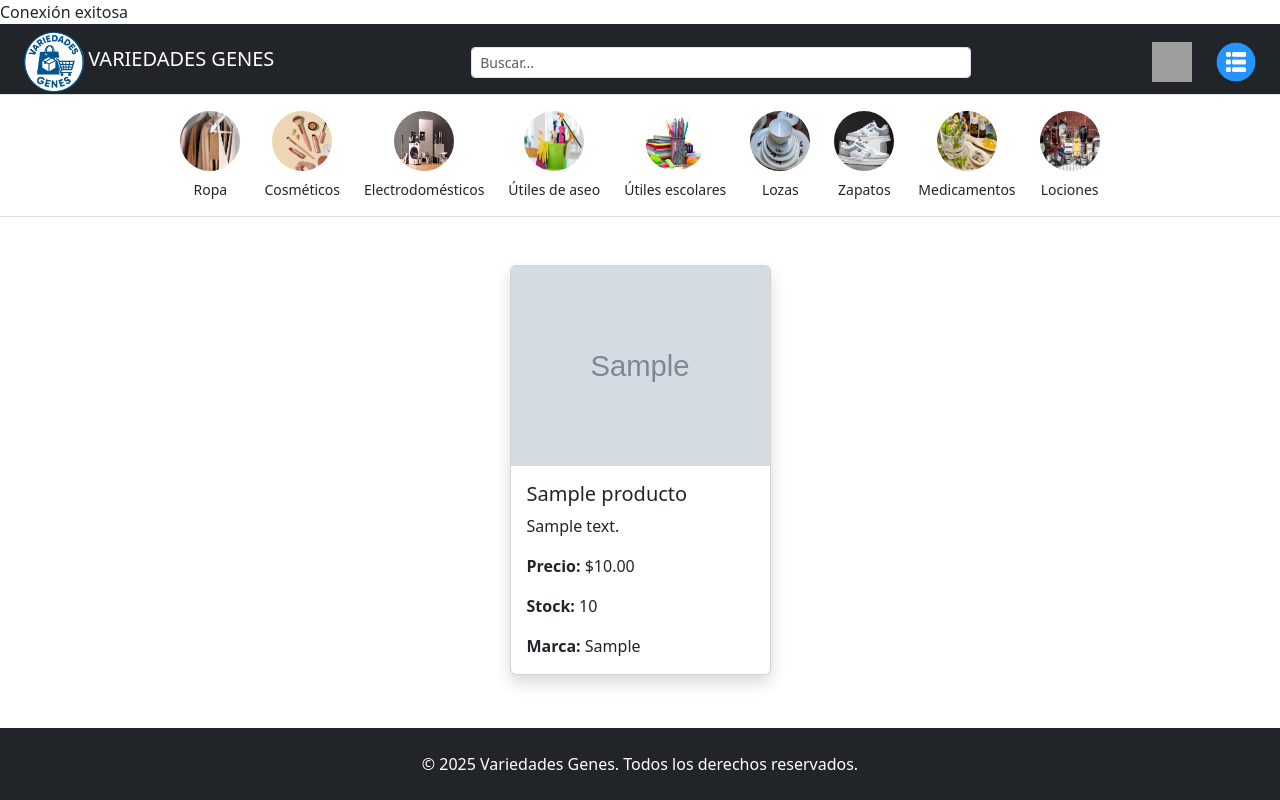
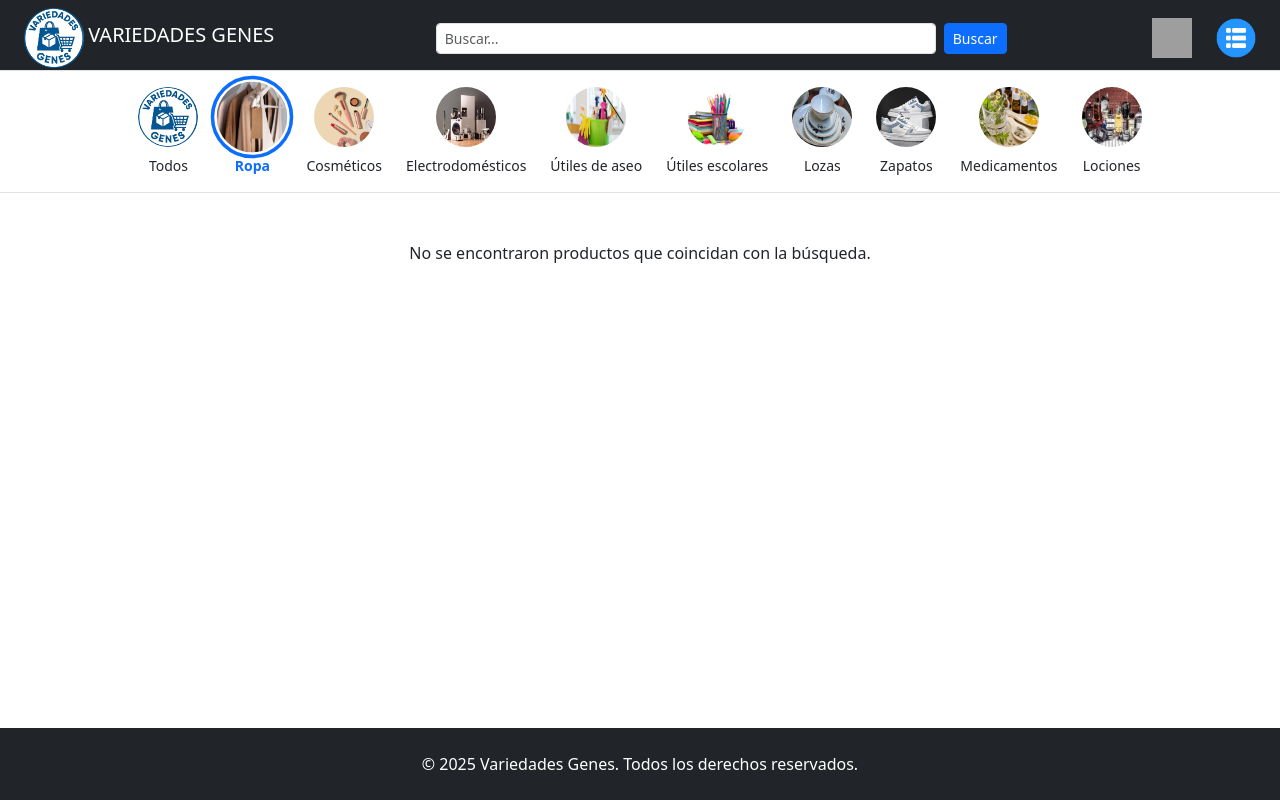
Before and after one commit to ElvisJosePG/VariedadesGenes, a PHP site: page /php/home.php?categoria=Ropa in a window 1280 px wide. Run offline with PHP 8.4, Linux system fonts and the light colour scheme; tables that the repository leaves empty or names only in its code hold one stand-in row (values such as "Sample post"); grey boxes marked "Sample" are stand-in pictures; data that the repository does not hold is empty; grey boxes are pictures that could not be loaded.

Commit message:
cito de busqueda y vistas de productos

```diff
--- /dev/null
+++ b/CSS/estilos_categoria.css
@@ -0,0 +1,22 @@
+.categoria {
+  transition: color 0.2s ease;
+}
+
+.categoria-img {
+  transition: transform 0.2s ease, outline-color 0.2s ease;
+}
+
+.categoria:hover .categoria-img {
+  transform: scale(1.12);
+}
+
+.categoria.active .categoria-img {
+  outline: 3px solid var(--bs-primary);
+  outline-offset: 2px;
+  transform: scale(1.18);
+}
+
+.categoria.active p {
+  color: var(--bs-primary);
+  font-weight: 600;
+}
--- a/componentes/header.php
+++ b/componentes/header.php
@@ -8,9 +8,13 @@
         <span class="navbar-brand mb-0 h1">VARIEDADES GENES</span>
     </div>
 
-    <div>
-        <input type="text" class="form-control form-control-sm" placeholder="Buscar..." style="width: 500px;" />
-    </div>
+    <form class="d-flex" method="GET" action="home.php">
+        <input type="text" name="buscar" class="form-control form-control-sm me-2"
+            placeholder="Buscar..." style="width: 500px;"
+            value="<?php echo isset($_GET['buscar']) ? htmlspecialchars($_GET['buscar']) : ''; ?>" />
+        <button type="submit" class="btn btn-primary btn-sm">Buscar</button>
+    </form>
+
 
     <div class="d-flex align-items-center gap-4">
         <!-- Carrito -->
--- a/componentes/menu_categoria.php
+++ b/componentes/menu_categoria.php
@@ -1,50 +1,60 @@
-<!-- componentes/menu_categorias.php -->
+<?php
+$categoriaSeleccionada = isset($_GET['categoria']) ? $_GET['categoria'] : '';
+function activo($cat, $sel){ return ($cat === $sel) ? 'active text-primary' : ''; }
+?>
+
 <section class="categorias-menu py-3 border-top border-bottom bg-white">
   <div class="container d-flex justify-content-center flex-wrap gap-4">
-    <!-- Cada categoría -->
-    <div class="categoria text-center">
-      <img src="../imagen/Ropa.jpg" alt="Ropa" class="rounded-circle" width="60" height="60">
+
+    <a href="../php/home.php" class="categoria text-center text-decoration-none text-dark <?php echo ($categoriaSeleccionada===''?'active text-primary':''); ?>">
+      <img src="../imagen/logo_circulo.png" alt="Todos" class="rounded-circle categoria-img" width="60" height="60">
+      <p class="mt-2 mb-0 small">Todos</p>
+    </a>
+
+    <a href="../php/home.php?categoria=Ropa" class="categoria text-center text-decoration-none text-dark <?php echo activo('Ropa',$categoriaSeleccionada); ?>">
+      <img src="../imagen/Ropa.jpg" alt="Ropa" class="rounded-circle categoria-img" width="60" height="60">
       <p class="mt-2 mb-0 small">Ropa</p>
-    </div>
+    </a>
 
-    <div class="categoria text-center">
-      <img src="../imagen/cosmetico.jpeg" alt="Cosméticos" class="rounded-circle" width="60" height="60">
+    <a href="../php/home.php?categoria=Cosméticos" class="categoria text-center text-decoration-none text-dark <?php echo activo('Cosméticos',$categoriaSeleccionada); ?>">
+      <img src="../imagen/cosmetico.jpeg" alt="Cosméticos" class="rounded-circle categoria-img" width="60" height="60">
       <p class="mt-2 mb-0 small">Cosméticos</p>
-    </div>
+    </a>
 
-    <div class="categoria text-center">
-      <img src="../imagen/Electrodomesticos.jpg" alt="Electrodomésticos" class="rounded-circle" width="60" height="60">
+    <a href="../php/home.php?categoria=Electrodomésticos" class="categoria text-center text-decoration-none text-dark <?php echo activo('Electrodomésticos',$categoriaSeleccionada); ?>">
+      <img src="../imagen/Electrodomesticos.jpg" alt="Electrodomésticos" class="rounded-circle categoria-img" width="60" height="60">
       <p class="mt-2 mb-0 small">Electrodomésticos</p>
-    </div>
+    </a>
 
-    <div class="categoria text-center">
-      <img src="../imagen/aseo.jpg" alt="Útiles de aseo" class="rounded-circle" width="60" height="60">
+    <a href="../php/home.php?categoria=Útiles de aseo" class="categoria text-center text-decoration-none text-dark <?php echo activo('Útiles de aseo',$categoriaSeleccionada); ?>">
+      <img src="../imagen/aseo.jpg" alt="Útiles de aseo" class="rounded-circle categoria-img" width="60" height="60">
       <p class="mt-2 mb-0 small">Útiles de aseo</p>
-    </div>
+    </a>
 
-    <div class="categoria text-center">
-      <img src="../imagen/utilesEscolares.jpg" alt="Útiles escolares" class="rounded-circle" width="60" height="60">
+    <a href="../php/home.php?categoria=Útiles escolares" class="categoria text-center text-decoration-none text-dark <?php echo activo('Útiles escolares',$categoriaSeleccionada); ?>">
+      <img src="../imagen/utilesEscolares.jpg" alt="Útiles escolares" class="rounded-circle categoria-img" width="60" height="60">
       <p class="mt-2 mb-0 small">Útiles escolares</p>
-    </div>
+    </a>
 
-    <div class="categoria text-center">
-      <img src="../imagen/lozas.jpg" alt="Lozas" class="rounded-circle" width="60" height="60">
+    <a href="../php/home.php?categoria=Lozas" class="categoria text-center text-decoration-none text-dark <?php echo activo('Lozas',$categoriaSeleccionada); ?>">
+      <img src="../imagen/lozas.jpg" alt="Lozas" class="rounded-circle categoria-img" width="60" height="60">
       <p class="mt-2 mb-0 small">Lozas</p>
-    </div>
+    </a>
 
-    <div class="categoria text-center">
-      <img src="../imagen/zapatos.jpeg" alt="Zapatos" class="rounded-circle" width="60" height="60">
+    <a href="../php/home.php?categoria=Zapatos" class="categoria text-center text-decoration-none text-dark <?php echo activo('Zapatos',$categoriaSeleccionada); ?>">
+      <img src="../imagen/zapatos.jpeg" alt="Zapatos" class="rounded-circle categoria-img" width="60" height="60">
       <p class="mt-2 mb-0 small">Zapatos</p>
-    </div>
+    </a>
 
-    <div class="categoria text-center">
-      <img src="../imagen/medicamentos.jpg" alt="Medicamentos" class="rounded-circle" width="60" height="60">
+    <a href="../php/home.php?categoria=Medicamentos" class="categoria text-center text-decoration-none text-dark <?php echo activo('Medicamentos',$categoriaSeleccionada); ?>">
+      <img src="../imagen/medicamentos.jpg" alt="Medicamentos" class="rounded-circle categoria-img" width="60" height="60">
       <p class="mt-2 mb-0 small">Medicamentos</p>
-    </div>
+    </a>
 
-    <div class="categoria text-center">
-      <img src="../imagen/locion.jpg" alt="Lociones" class="rounded-circle" width="60" height="60">
+    <a href="../php/home.php?categoria=Lociones" class="categoria text-center text-decoration-none text-dark <?php echo activo('Lociones',$categoriaSeleccionada); ?>">
+      <img src="../imagen/locion.jpg" alt="Lociones" class="rounded-circle categoria-img" width="60" height="60">
       <p class="mt-2 mb-0 small">Lociones</p>
-    </div>
+    </a>
+
   </div>
 </section>
--- a/php/conexion.php
+++ b/php/conexion.php
@@ -1,16 +1,14 @@
 <?php
-$servidor = "sql302.infinityfree.com"; // Nombre del host MySQL (NO es "localhost")
-$usuario = "if0_39717395";             // Usuario de MySQL (el que aparece en tu panel)
-$password = "5VolMWc277k3DNr";     // Reemplaza con tu contraseña real
-$bd = "if0_39717395_variedades_genes";  // Nombre exacto de tu base de datos
+$servidor = "localhost";
+$usuario = "root";
+$password = "";
+$bd = "variedadesgenes";
 
-// Crear la conexión
+// Establecer la conexión
 $conexion = new mysqli($servidor, $usuario, $password, $bd);
 
 // Verificar la conexión
 if ($conexion->connect_error) {
     die("Error de conexión: " . $conexion->connect_error);
-} else {
-    echo "Conexión exitosa";
 }
 ?>
--- a/php/home.php
+++ b/php/home.php
@@ -7,14 +7,51 @@
     <title>Variedades Genes</title>
     <link href="https://cdn.jsdelivr.net/npm/bootstrap@5.3.0/dist/css/bootstrap.min.css" rel="stylesheet" />
     <link rel="stylesheet" href="styles.css" />
+    <link rel="stylesheet" href="../css/estilos_categoria.css">
+
 </head>
 
-<body class="d-flex flex-column min-vh-100">
+<body
+ class="d-flex flex-column min-vh-100">
     <?php
     include('conexion.php');
     $categorias = mysqli_query($conexion, "SELECT * FROM categorias LIMIT 5");
 
-    // Consulta para obtener productos con su imagen principal
+    // ================================
+    // CONSULTA CON BÚSQUEDA
+    // ================================
+    $buscar = "";
+    $categoria = "";
+
+    if (isset($_GET['categoria']) && !empty(trim($_GET['categoria']))) {
+        $categoria = mysqli_real_escape_string($conexion, $_GET['categoria']);
+        $consulta = "
+        SELECT p.id, p.nombre, p.descripcion, p.precio, p.stock, p.marca,
+               i.ruta_imagen, c.nombre AS categoria
+        FROM productos p
+        LEFT JOIN (
+            SELECT id_producto, MIN(ruta_imagen) AS ruta_imagen
+            FROM imagenes_productos
+            GROUP BY id_producto
+        ) i ON p.id = i.id_producto
+        INNER JOIN categorias c ON p.id_categoria = c.id
+        WHERE c.nombre = '$categoria'
+    ";
+    } elseif (isset($_GET['buscar']) && !empty(trim($_GET['buscar']))) {
+        $buscar = mysqli_real_escape_string($conexion, $_GET['buscar']);
+        $consulta = "
+        SELECT p.id, p.nombre, p.descripcion, p.precio, p.stock, p.marca, i.ruta_imagen
+        FROM productos p
+        LEFT JOIN (
+            SELECT id_producto, MIN(ruta_imagen) AS ruta_imagen
+            FROM imagenes_productos
+            GROUP BY id_producto
+        ) i ON p.id = i.id_producto
+        WHERE p.nombre LIKE '%$buscar%'
+           OR p.descripcion LIKE '%$buscar%'
+           OR p.marca LIKE '%$buscar%'
+    ";
+    } else {
         $consulta = "
         SELECT p.id, p.nombre, p.descripcion, p.precio, p.stock, p.marca, i.ruta_imagen
         FROM productos p
@@ -24,32 +61,45 @@
             GROUP BY id_producto
         ) i ON p.id = i.id_producto
     ";
-    $resultado = mysqli_query($conexion, $consulta); //Me esta mandando error en esta linea cuando inicio sesion
+    }
+
+
+    $resultado = mysqli_query($conexion, $consulta);
+
+    // Verificar error en consulta
+    if (!$resultado) {
+        die("Error en la consulta: " . mysqli_error($conexion));
+    }
     ?>
-
 
     <!-- HEADER -->
     <?php include('../componentes/header.php'); ?>
 
+
+
+    <!-- MENU CATEGORÍAS -->
     <?php include('../componentes/menu_categoria.php'); ?>
 
-
-
-
     <main class="flex-grow-1">
-
-
-
         <!-- PRODUCTOS -->
         <section class="products container my-5">
             <div class="row justify-content-center g-4">
+                <?php if (mysqli_num_rows($resultado) === 0): ?>
+                    <p class="text-center">No se encontraron productos que coincidan con la búsqueda.</p>
+                <?php else: ?>
                     <?php while ($producto = mysqli_fetch_assoc($resultado)): ?>
                         <div class="col-6 col-md-3">
                             <div class="card h-100 shadow producto-box">
                                 <?php if ($producto['ruta_imagen']): ?>
-                                <img src="<?php echo $producto['ruta_imagen']; ?>" class="card-img-top" style="height: 200px; object-fit: cover;" alt="Imagen de <?php echo htmlspecialchars($producto['nombre']); ?>">
+                                    <img src="<?php echo $producto['ruta_imagen']; ?>"
+                                        class="card-img-top"
+                                        style="height: 200px; object-fit: cover;"
+                                        alt="Imagen de <?php echo htmlspecialchars($producto['nombre']); ?>">
                                 <?php else: ?>
-                                <img src="placeholder.jpg" class="card-img-top" style="height: 200px; object-fit: cover;" alt="Sin imagen">
+                                    <img src="placeholder.jpg"
+                                        class="card-img-top"
+                                        style="height: 200px; object-fit: cover;"
+                                        alt="Sin imagen">
                                 <?php endif; ?>
                                 <div class="card-body">
                                     <h5 class="card-title"><?php echo htmlspecialchars($producto['nombre']); ?></h5>
@@ -57,17 +107,18 @@
                                     <p class="card-text"><strong>Precio:</strong> $<?php echo number_format($producto['precio'], 2); ?></p>
                                     <p class="card-text"><strong>Stock:</strong> <?php echo $producto['stock']; ?></p>
                                     <p class="card-text"><strong>Marca:</strong> <?php echo htmlspecialchars($producto['marca']); ?></p>
+                                    <p class="card-text"><strong>Categoria:</strong> <?php echo htmlspecialchars($categoria); ?></p>
+
                                 </div>
                             </div>
                         </div>
                     <?php endwhile; ?>
+                <?php endif; ?>
             </div>
         </section>
-
     </main>
 
     <!-- FOOTER -->
-
     <?php include('../componentes/footer.php'); ?>
 
     <script src="https://cdn.jsdelivr.net/npm/bootstrap@5.3.0/dist/js/bootstrap.bundle.min.js"></script>
```
Also changed, not shown: CSS/styles.css (added, +23 -0 lines), conexion.php (added, +16 -0 lines), imagen/descarga (1).jpeg (added), imagen/descarga (2).jpeg (added), imagen/descarga.jpeg (added), imagen/images (1).jpeg (added), imagen/images.jpeg (added), imagen/ps5.webp (added), php/imagenes_productos/10/68a22dd9707ec-descarga.jpeg (added), php/imagenes_productos/11/68a22e46ef4ca-medicamentos.jpg (added), php/imagenes_productos/5/689f803ebb13a-Ropa.jpg (added), php/imagenes_productos/6/689f82c52ea0c-ps5.webp (added), php/imagenes_productos/7/689f8ffbd8eb3-logo_circulo.png (added), php/imagenes_productos/8/689f903db2195-menu.png (added), 1 more files. Lines whose indentation alone changed are shown as unchanged.
